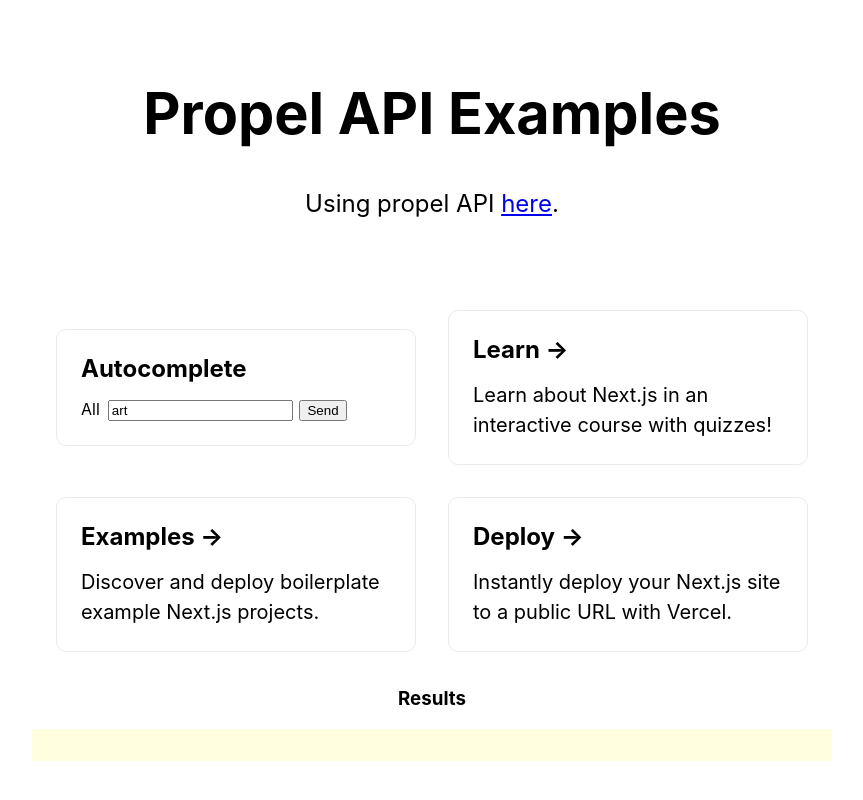
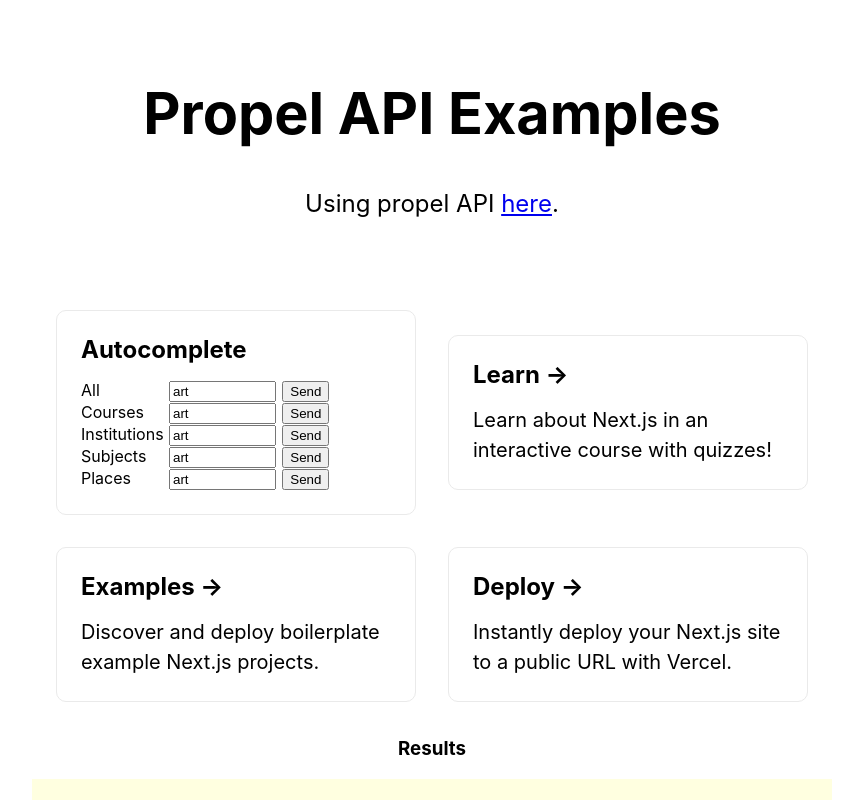
Before and after one commit to IanIsFluent/nextjs-blog, a Next.js app: page / in a window 1280 px wide. Shown: the top 800 px of the page, without its empty margins (208-1071 px from the left). Built offline with nearby package versions, Linux system fonts and the light colour scheme.

Commit message:
create queries and components for all of the autocompletes

```diff
--- a/components/autocomplete.tsx
+++ b/components/autocomplete.tsx
@@ -3,10 +3,12 @@
 
 function Autocomplete({ label, update, value, setValue }) {
   return (
-    <>
+    <div>
       <label
         htmlFor="all"
         style={{
+          display: 'inline-block',
+          width: '5em',
           marginRight: '.5em',
         }}
       >
@@ -18,6 +20,7 @@
         name="all"
         style={{
           marginRight: '.5em',
+          maxWidth: '8em',
         }}
         value={value}
         onChange={(e) => setValue(e.target.value)}
@@ -25,7 +28,7 @@
       <button type="button" onClick={() => update()}>
         Send
       </button>
-    </>
+    </div>
   );
 }
 
--- a/pages/index.tsx
+++ b/pages/index.tsx
@@ -100,18 +100,61 @@
     const propelWebUrl = 'https://become-propel-preview.azurewebsites.net';
     const apiBaseUrl = `${propelWebUrl}/api/v1`;
 
-    const [acAllValue, setAcAllValue] = useState('art');
     const [activeQueryName, setActiveQueryName] = useState('');
 
-    const acAll = useQuery({
-      queryFn: async () => {
-        setActiveQueryName('acAll');
-        var res = await fetch(`${apiBaseUrl}/autocomplete/all?q=${acAllValue}`);
-        return res.json();
-      },
-    });
+    const [acAllValue, setAcAllValue] = useState('art');
+    const [acCoursesValue, setAcCoursesValue] = useState('art');
+    const [acInstitutionsValue, setAcInstitutionsValue] = useState('art');
+    const [acSubjectsValue, setAcSubjectsValue] = useState('art');
+    const [acPlacesValue, setAcPlacesValue] = useState('art');
 
-    const queries = { acAll };
+    const queries = {
+      acAll: useQuery({
+        queryFn: async () => {
+          setActiveQueryName('acAll');
+          var res = await fetch(
+            `${apiBaseUrl}/autocomplete/all?q=${acAllValue}`
+          );
+          return res.json();
+        },
+      }),
+      acCourses: useQuery({
+        queryFn: async () => {
+          setActiveQueryName('acCourses');
+          var res = await fetch(
+            `${apiBaseUrl}/autocomplete/courses?q=${acCoursesValue}`
+          );
+          return res.json();
+        },
+      }),
+      acInstitutions: useQuery({
+        queryFn: async () => {
+          setActiveQueryName('acInstitutions');
+          var res = await fetch(
+            `${apiBaseUrl}/autocomplete/institutions?q=${acInstitutionsValue}`
+          );
+          return res.json();
+        },
+      }),
+      acSubjects: useQuery({
+        queryFn: async () => {
+          setActiveQueryName('acSubjects');
+          var res = await fetch(
+            `${apiBaseUrl}/autocomplete/subjects?q=${acSubjectsValue}`
+          );
+          return res.json();
+        },
+      }),
+      acPlaces: useQuery({
+        queryFn: async () => {
+          setActiveQueryName('acPlaces');
+          var res = await fetch(
+            `${apiBaseUrl}/autocomplete/places?q=${acPlacesValue}`
+          );
+          return res.json();
+        },
+      }),
+    };
     const latestQuery = queries[activeQueryName];
 
     return (
@@ -127,9 +170,33 @@
             <h3>Autocomplete</h3>
             <Autocomplete
               label="All"
-              update={acAll.refetch}
+              update={queries.acAll.refetch}
               value={acAllValue}
               setValue={setAcAllValue}
+            />
+            <Autocomplete
+              label="Courses"
+              update={queries.acCourses.refetch}
+              value={acCoursesValue}
+              setValue={setAcCoursesValue}
+            />
+            <Autocomplete
+              label="Institutions"
+              update={queries.acInstitutions.refetch}
+              value={acInstitutionsValue}
+              setValue={setAcInstitutionsValue}
+            />
+            <Autocomplete
+              label="Subjects"
+              update={queries.acSubjects.refetch}
+              value={acSubjectsValue}
+              setValue={setAcSubjectsValue}
+            />
+            <Autocomplete
+              label="Places"
+              update={queries.acPlaces.refetch}
+              value={acPlacesValue}
+              setValue={setAcPlacesValue}
             />
           </div>
           <a href="https://nextjs.org/learn" className={styles.card}>
```
